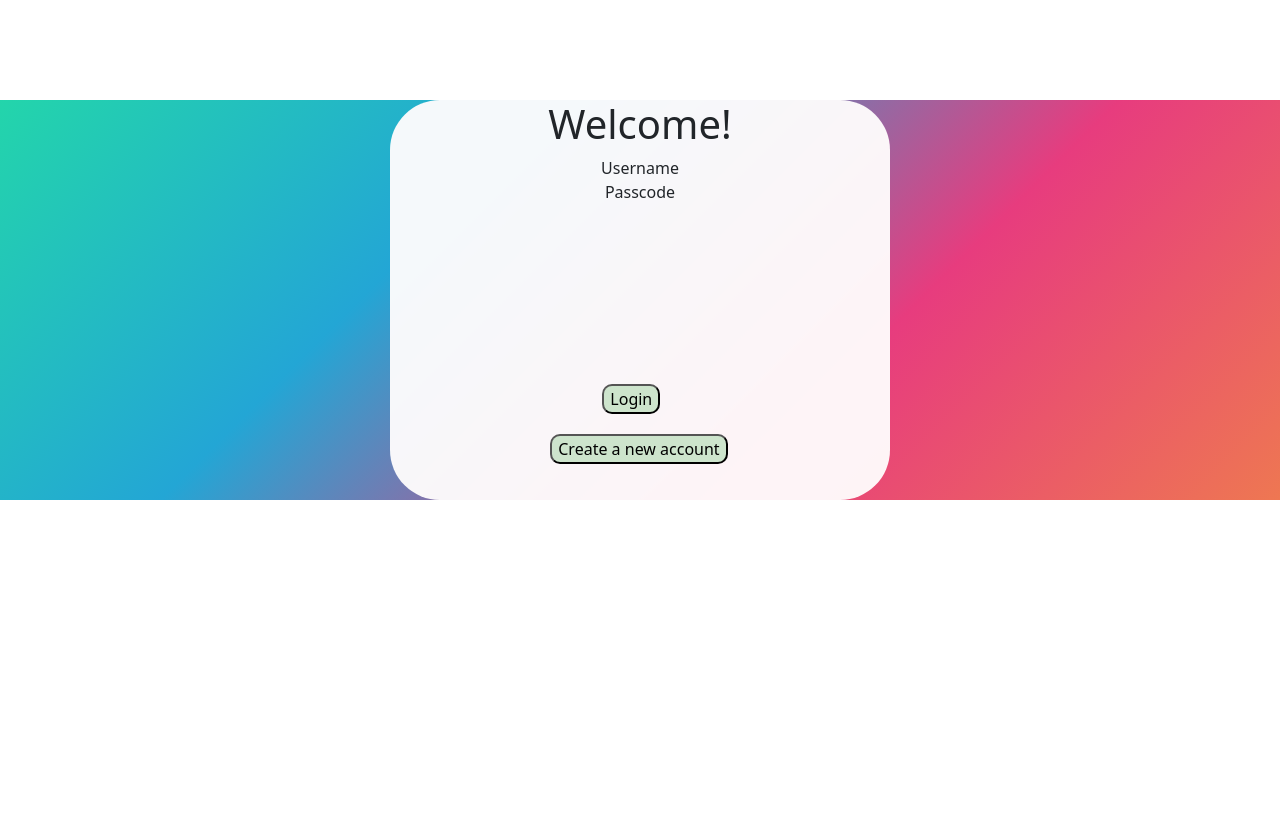
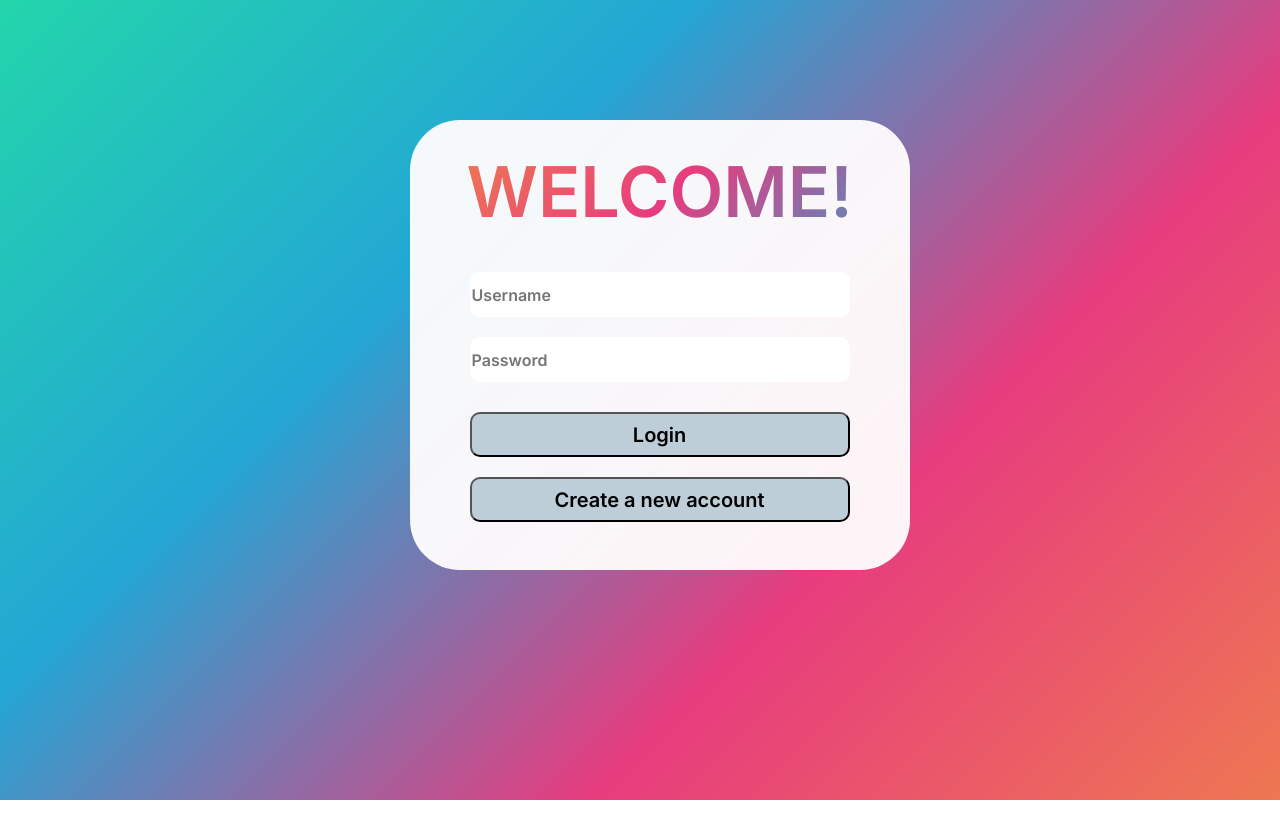
Before and after one commit to aayalapalacin/Buddy-App, a React app: page / in a window 1280 px wide. After the commit the page ends 800 px from the top, so only its background shows below. Built offline with nearby package versions, Linux system fonts and the light colour scheme.

Commit message:
nearly complete front end for login

```diff
--- a/src/front/js/component/LoginPage.jsx
+++ b/src/front/js/component/LoginPage.jsx
@@ -8,8 +8,25 @@ const LoginPage = () => {
           <h1 className="login-title">Welcome!</h1>
           <div className="inputs">
             <form>
-              <div className="username">Username</div>
-              <div className="password">Passcode</div>
+              <label>
+
+                <input
+                  className="username"
+                  type="text"
+                  name="name"
+                  placeholder="Username"
+                />
+              </label>
+              <br></br>
+              <label>
+
+                <input
+                  className="password"
+                  type="text"
+                  name="name"
+                  placeholder="Password"
+                />
+              </label>
             </form>
           </div>
           <button className="login-button">Login</button>
--- a/src/front/styles/index.css
+++ b/src/front/styles/index.css
@@ -1,35 +1,110 @@
 /*
     General Styles used on every website (Don't Repeat Yourself)
 */
-.login-page{
+@import url("https://fonts.googleapis.com/css2?family=Inter:wght@600&display=swap");
+
+body {
   margin: 0;
   padding: 0;
-    background: linear-gradient(-45deg, #EE7752, #E73C7E, #23A6D5, #23D5AB);
+  background: linear-gradient(-45deg, #ee7752, #e73c7e, #23a6d5, #23d5ab);
 }
-.login-container{
-    height: 400px;
+.login-container {
+  height: 450px;
   width: 500px;
   border-radius: 50px;
   background-color: rgba(255, 253, 253, 0.952);
   margin: auto;
-    margin-top: 100px;
+  position: absolute; /* or absolute */
+  top: 15%;
+  left: 32%;
+  font-family: "Inter", sans-serif;
+  font-weight: 600;
 }
 
-.login-card{
+.login-card {
   text-align: center;
+  padding-top: 20px;
 }
 
-.login-button{
+.login-title {
+  margin-top: 10px;
+  text-transform: uppercase;
+  background-image: linear-gradient(
+    -225deg,
+    #ee7752 0%,
+    #e73c7e 29%,
+    #23a6d5 67%,
+    #23d5ab 100%
+  );
+  background-size: auto auto;
+  background-clip: border-box;
+  background-size: 200% auto;
+  color: #fff;
+  background-clip: text;
+  -webkit-background-clip: text;
+  -webkit-text-fill-color: transparent;
+  animation: textclip 5s linear infinite;
+  display: inline-block;
+  font-size: 70px;
+}
+
+@keyframes textclip {
+  to {
+    background-position: 200% center;
+  }
+}
+
+.inputs {
+  margin-top: 30px;
+}
+.username {
+  margin-bottom: 20px;
+  width: 380px;
+  height: 45px;
+  border-radius: 10px;
+  font-weight: 600;
+  border: none;
+}
+
+.password {
+  width: 380px;
+  height: 45px;
+  border-radius: 10px;
+  font-weight: 600;
+  border: none;
+}
+
+.login-button {
+  font-size: 20px;
+  word-spacing: 0.5em;
+  width: 380px;
+  height: 45px;
   position: relative;
-    left: 80px;
-    top: 180px;
-    background-color: rgb(194, 224, 194, 0.8);
+  left: 0px;
+  top: 30px;
+  background-color: rgba(182, 201, 212, 0.877);
   border-radius: 10px;
 }
-.account-button{
+
+.login-button:hover {
+  transform: scale(1.04);
+  transition: 0.3s ease-in-out;
+  cursor: pointer;
+}
+
+.account-button {
+  font-size: 20px;
+  width: 380px;
+  height: 45px;
   position: relative;
-    left: -30px;
-    top: 230px;
-    background-color: rgb(194, 224, 194, 0.8);
+  left: 0px;
+  top: 50px;
+  background-color: rgba(182, 201, 212, 0.877);
   border-radius: 10px;
 }
+
+.account-button:hover {
+  transform: scale(1.04);
+  transition: 0.3s ease-in-out;
+  cursor: pointer;
+}
--- a/src/front/styles/login.css
+++ /dev/null
@@ -1,5 +0,0 @@
-.login-container{
-    background-color: #ffc0cb;
-    height: 100px;
-    margin: auto;
-}
```
Lines whose indentation alone changed are shown as unchanged.
